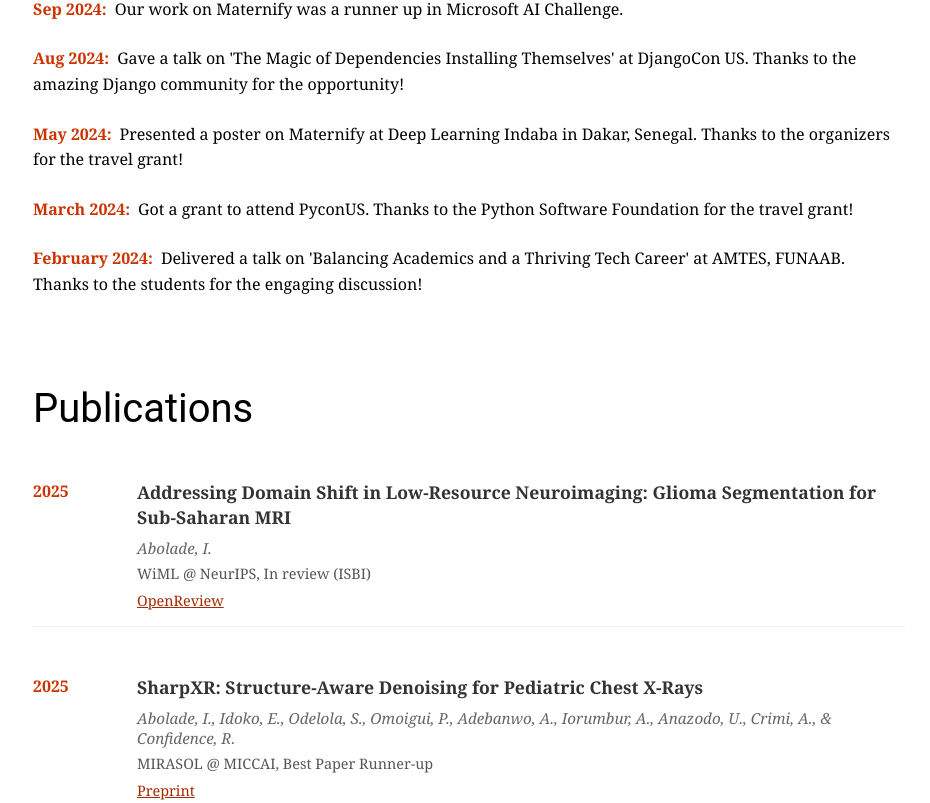
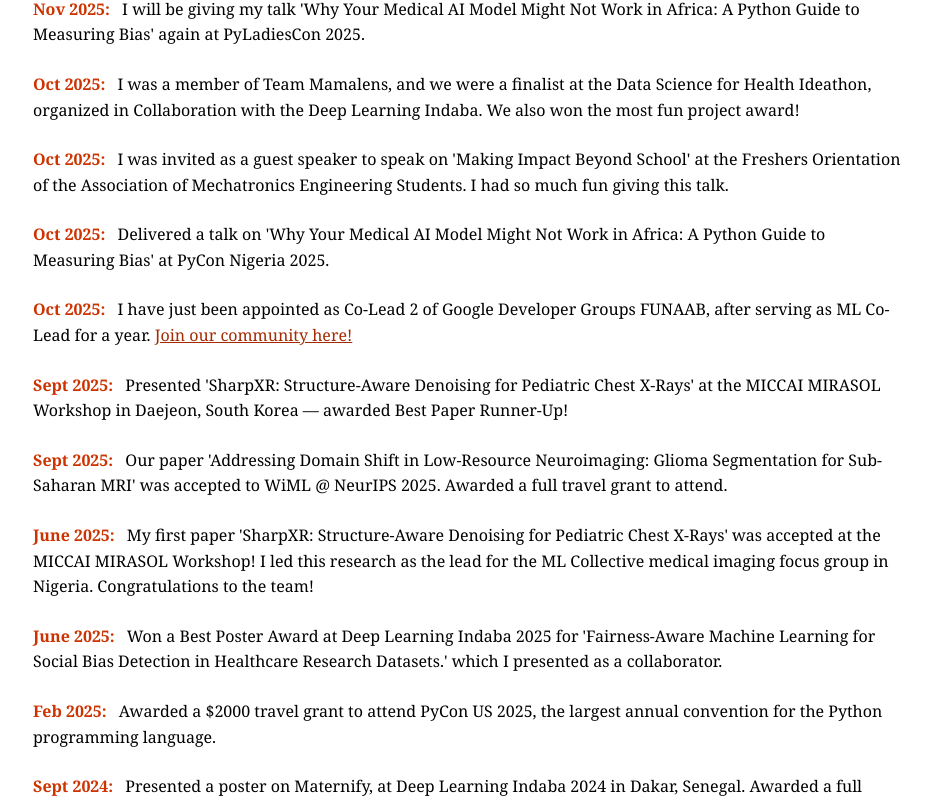
Before and after one commit to ileri-oluwa-kiiye/ileri-oluwa-kiiye.github.io, a React (Vite) app: page / in a window 1280 px wide. Shown: the part 677-1480 px from the top of the page, without its empty margins (171-1101 px from the left). Built offline with nearby package versions, Linux system fonts and the light colour scheme.

Commit message:
Update news section

```diff
--- a/src/comp/LandingPage/news.jsx
+++ b/src/comp/LandingPage/news.jsx
@@ -3,66 +3,133 @@
 const newsItems = [
   {
     id: 1,
-    date: "Sep 2024",
-    description: "Our work on Maternify was a runner up in Microsoft AI Challenge.",
-    link: {
-      text: "Microsoft AI Challenge",
-      url: "https://example.com/microsoft-ai-challenge"
-    }
+    date: "Nov 2025",
+    description: "I will be giving my talk 'Why Your Medical AI Model Might Not Work in Africa: A Python Guide to Measuring Bias' again at PyLadiesCon 2025.",
+    // link: { text: "PyLadiesCon 2025", url: "https://example.com/pyladiescon" }
   },
   {
     id: 2,
-    date: "Aug 2024",
-    description: "Gave a talk on 'The Magic of Dependencies Installing Themselves' at DjangoCon US. Thanks to the amazing Django community for the opportunity!",
-    link: {
-      text: "DjangoCon US",
-      url: "https://example.com/djangocon"
-    }
+    date: "Oct 2025",
+    description: "I was a member of Team Mamalens, and we were a finalist at the Data Science for Health Ideathon, organized in Collaboration with the Deep Learning Indaba. We also won the most fun project award!",
+    // link: { text: "AMTES, FUNAAB", url: "https://example.com/amtes" }
+  },
+  {
+    id: 2,
+    date: "Oct 2025",
+    description: "I was invited as a guest speaker to speak on 'Making Impact Beyond School' at the Freshers Orientation of the Association of Mechatronics Engineering Students. I had so much fun giving this talk.",
+    // link: { text: "AMTES, FUNAAB", url: "https://example.com/amtes" }
   },
   {
     id: 3,
-    date: "May 2024",
-    description: "Presented a poster on Maternify at Deep Learning Indaba in Dakar, Senegal. Thanks to the organizers for the travel grant!",
-    link: {
-      text: "Deep Learning Indaba",
-      url: "https://example.com/deep-learning-indaba"
-    }
+    date: "Oct 2025",
+    description: "Delivered a talk on 'Why Your Medical AI Model Might Not Work in Africa: A Python Guide to Measuring Bias' at PyCon Nigeria 2025.",
+    // link: { text: "PyCon Nigeria 2025", url: "https://example.com/pycon-nigeria" }
   },
   {
     id: 4,
-    date: "March 2024",
-    description: "Got a grant to attend PyconUS. Thanks to the Python Software Foundation for the travel grant!",
-    link: {
-      text: "PyCon US",
-      url: "https://example.com/pycon-us"
-    }
+    date: "Oct 2025",
+    description: "I have just been appointed as Co-Lead 2 of Google Developer Groups FUNAAB, after serving as ML Co-Lead for a year.",
+    link: { text: "Join our community here!", url: "https://chat.whatsapp.com/IHdzT3JF5B4IgNq4u6BNKU" }
   },
   {
     id: 5,
-    date: "February 2024",
-    description: "Delivered a talk on 'Balancing Academics and a Thriving Tech Career' at AMTES, FUNAAB. Thanks to the students for the engaging discussion!",
-    link: {
-      text: "AMTES, FUNAAB",
-      url: "https://example.com/amtes"
-    }
+    date: "Sept 2025",
+    description: "Presented 'SharpXR: Structure-Aware Denoising for Pediatric Chest X-Rays' at the MICCAI MIRASOL Workshop in Daejeon, South Korea — awarded Best Paper Runner-Up!",
+    // link: { text: "MICCAI 2025", url: "https://example.com/miccai2025" }
+  },
+  {
+    id: 6,
+    date: "Sept 2025",
+    description: "Our paper 'Addressing Domain Shift in Low-Resource Neuroimaging: Glioma Segmentation for Sub-Saharan MRI' was accepted to WiML @ NeurIPS 2025. Awarded a full travel grant to attend.",
+    // link: { text: "WiML @ NeurIPS 2025", url: "https://example.com/wiml-neurips" }
+  },
+  {
+    id: 7,
+    date: "June 2025",
+    description: "My first paper 'SharpXR: Structure-Aware Denoising for Pediatric Chest X-Rays' was accepted at the MICCAI MIRASOL Workshop! I led this research as the lead for the ML Collective medical imaging focus group in Nigeria. Congratulations to the team!",
+    // link: { text: "MIRASOL Workshop", url: "https://example.com/mirasol" }
+  },
+  {
+    id: 8,
+    date: "June 2025",
+    description: "Won a Best Poster Award at Deep Learning Indaba 2025 for 'Fairness-Aware Machine Learning for Social Bias Detection in Healthcare Research Datasets.' which I presented as a collaborator.",
+    // link: { text: "Deep Learning Indaba 2025", url: "https://example.com/indaba2025" }
+  },
+  // {
+  //   id: 9,
+  //   date: "May 2025",
+  //   description: "Delivered an invited talk at the Third IJCAI Symposium in Africa (Responsible AI: From Africa to the World) on 'Fairness-Aware Machine Learning for Social Bias Detection in Healthcare Research Datasets.'",
+  //   // link: { text: "IJCAI Symposium 2025", url: "https://example.com/ijcai-africa" }
+  // },
+  {
+    id: 10,
+    date: "Feb 2025",
+    description: "Awarded a $2000 travel grant to attend PyCon US 2025, the largest annual convention for the Python programming language.",
+    // link: { text: "PyCon US 2025", url: "https://example.com/pyconus2025" }
+  },
+  {
+    id: 11,
+    date: "Sept 2024",
+    description: "Presented a poster on Maternify, at Deep Learning Indaba 2024 in Dakar, Senegal. Awarded a full travel grant to attend.",
+    // link: { text: "Deep Learning Indaba 2024", url: "https://example.com/indaba2024" }
+  },
+  {
+    id: 12,
+    date: "Sept 2024",
+    description: "I spoke at DjangoCon US 2024 on 'The Magic of Dependencies Installing Themselves,' highlighting PEP 723 for reproducibility and efficiency.",
+    // link: { text: "DjangoCon US 2024", url: "https://example.com/djangocon2024" }
+  },
+  {
+    id: 13,
+    date: "Sept 2024",
+    description: "I will be at Accra, Ghana for Pycon Africa 2024! Thank you to the python community for the full sponsorship.",
+    // link: { text: "PyCon Africa 2024", url: "https://example.com/pyconafrica2024" }
+  },
+  {
+    id: 14,
+    date: "June 2024",
+    description: "Earned the 'Microsoft Azure Responsible AI Workshop—Coach' badge for mentoring participants on building fair and trustworthy AI systems.",
+    // link: { text: "Microsoft Azure Responsible AI Workshop", url: "https://example.com/azure-ai-workshop" }
+  },
+  {
+    id: 15,
+    date: "May 2024",
+    description: "I built Maternify, an ML-powered prenatal care chatbot, with Toyibat Adele, Kelechi Chbundu and Muslimah Sarumi, and we ranked Top 5 in the Microsoft Ambassador’s AI Challenge, recognized for impactful ML and chatbot applications.",
+    // link: { text: "Microsoft Ambassador’s AI Challenge", url: "https://example.com/microsoft-ai-challenge" }
+  },
+  {
+    id: 16,
+    date: "Feb 2024",
+    description: "Received a $2000 grant to attend PyCon US 2024, the largest annual convention for the Python programming language.",
+      // link: { text: "PyCon US 2024", url: "https://example.com/pyconus2024" }
+  },
+  {
+    id: 17,
+    date: "Jan 2024",
+    description: "Delivered a talk on 'Balancing Academics and a Thriving Tech Career' at the Assosiation of Mechatronics Engineering Students' Freshers Orientation (AMTES, FUNAAB).",
+    // link: { text: "AMTES, FUNAAB", url: "https://example.com/amtes" }
   }
 ];
-
 
 const News = () => {
   return (
     <NewsSection id="news">
-      <h1>Recent News</h1>
+      <h1>News</h1>
       {newsItems.map((item) => (
         <div key={item.id} className="news-item">
-          <span className="date">{item.date}:</span>
+          <span className="date font-semibold">{item.date}:</span>{" "}
           <span className="description">
-            {item.description}
-            {/* {item.link && (
-              <a href={item.link.url} target="_blank" rel="noopener noreferrer">
-                {" "}{item.link.text}
+            {item.description}{" "}
+            {item.link && (
+              <a
+                href={item.link.url}
+                target="_blank"
+                rel="noopener noreferrer"
+                className="text-blue-500 hover:underline"
+              >
+                {item.link.text}
               </a>
-            )} */}
+            )}
           </span>
         </div>
       ))}
```
